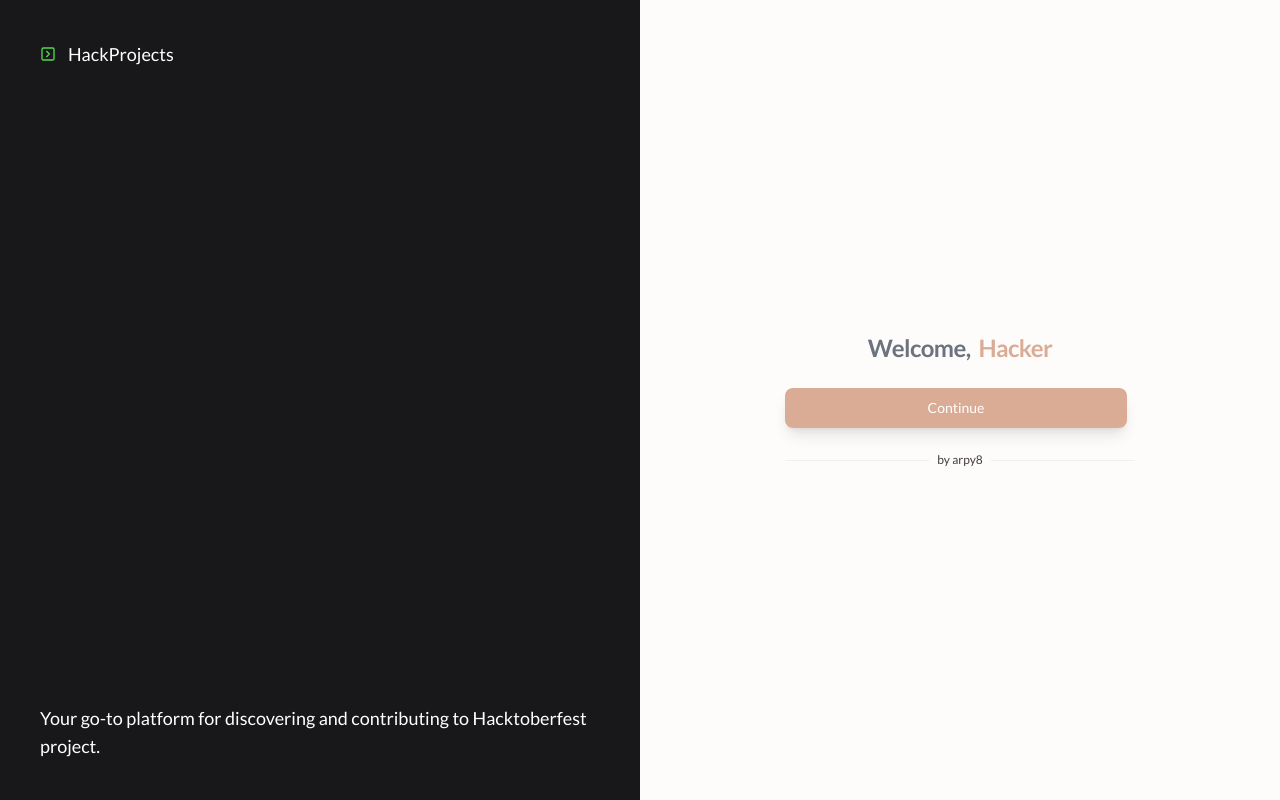
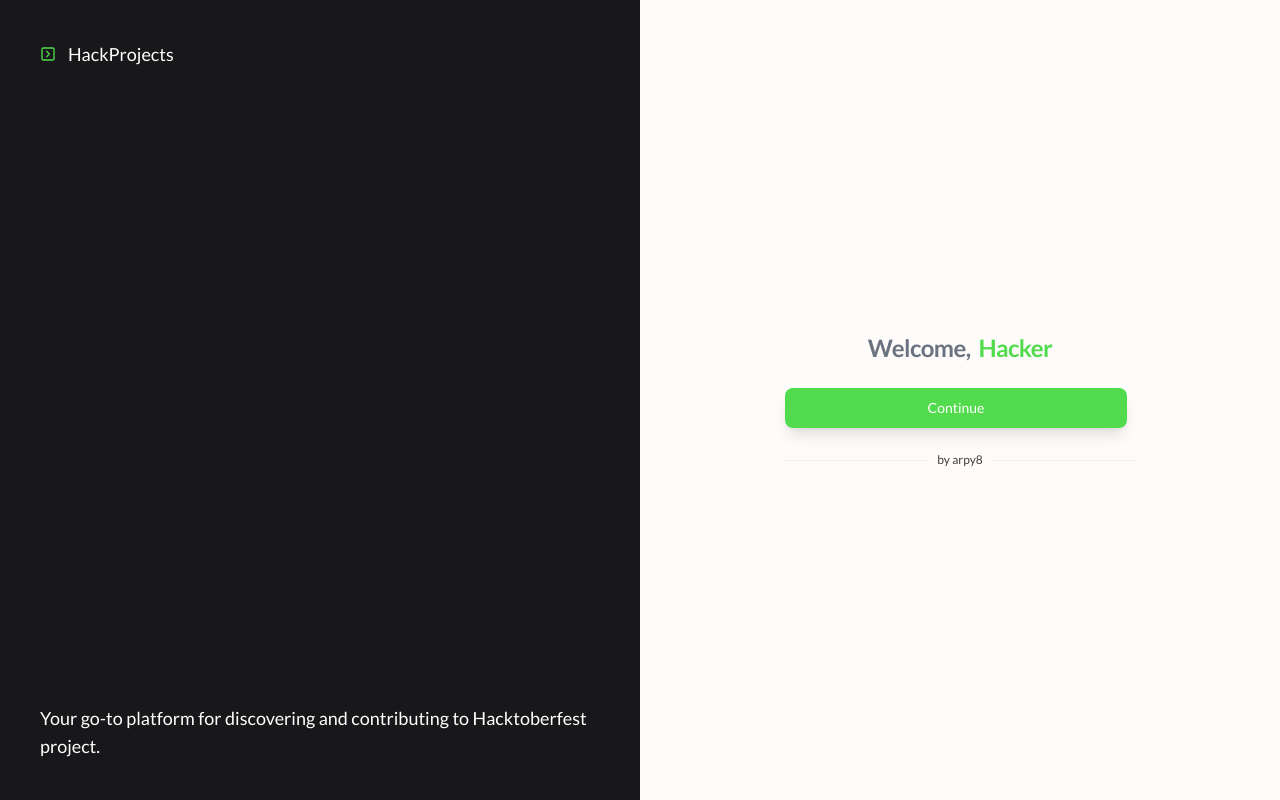
Before and after one commit to iraianbuuu/hack-projects, a Next.js app: page / in a window 1280 px wide. Built offline with nearby package versions, Linux system fonts and the light colour scheme.

Commit message:
update primary color

```diff
--- a/app/globals.css
+++ b/app/globals.css
@@ -14,7 +14,7 @@
     --card-foreground: 20 51% 3%;
     --border: 20 15% 94%;
     --input: 20 15% 94%;
-    --primary: 20 48% 72%;
+    --primary: 118 66% 58%;
     --primary-foreground: 20 48% 12%;
     --secondary: 20 12% 92%;
     --secondary-foreground: 20 12% 32%;
@@ -33,7 +33,7 @@
     --sidebar-foreground: 240 5.3% 26.1%;
     --sidebar-primary: 240 5.9% 10%;
     --sidebar-primary-foreground: 0 0% 98%;
-    --sidebar-accent: 20 25% 86%;
+    --sidebar-accent: 20 25% 86% / 0.5;
     --sidebar-accent-foreground: 240 5.9% 10%;
     --sidebar-border: 220 13% 91%;
     --sidebar-ring: 217.2 91.2% 59.8%;
```
